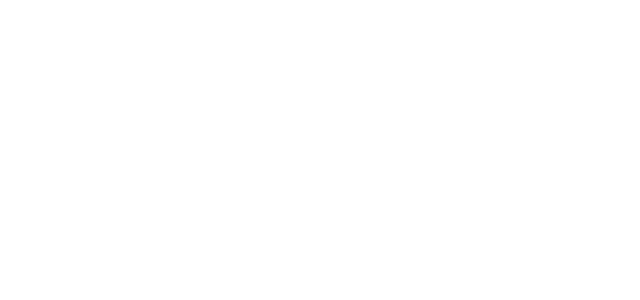
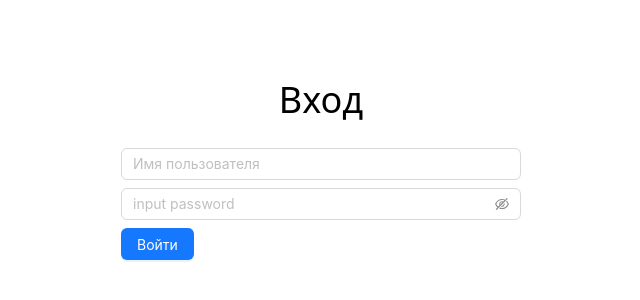
Before and after one commit to yakovlev05/web-messenger, a React (Vite) app in the folder web-messenger-client/: page /login in a window 1280 px wide. Before the commit this address had no page. Shown: the part 230-530 px from the top of the page, without its empty margins (319-959 px from the left). Built offline with nearby package versions, Linux system fonts and the light colour scheme.

Commit message:
add LoginPage

```diff
--- a/web-messenger-client/package.json
+++ b/web-messenger-client/package.json
@@ -10,6 +10,7 @@
     "preview": "vite preview"
   },
   "dependencies": {
+    "@ant-design/icons": "^5.4.0",
     "antd": "^5.19.3",
     "react": "^18.3.1",
     "react-dom": "^18.3.1",
--- a/web-messenger-client/src/App.tsx
+++ b/web-messenger-client/src/App.tsx
@@ -1,4 +1,5 @@
 import {BrowserRouter, Route, Routes} from "react-router-dom";
+import LoginPage from "./pages/login";
 
 function App() {
     return (
@@ -10,6 +11,7 @@
                             <h1>В разработке</h1>
                         </>
                     }/>
+                    <Route path="/login" element={<LoginPage/>}/>
                 </Routes>
             </main>
         </BrowserRouter>
--- a/web-messenger-client/src/output.css
+++ b/web-messenger-client/src/output.css
@@ -554,9 +554,119 @@
   --tw-contain-style:  ;
 }
 
+.visible {
+  visibility: visible;
+}
+
+.m-3 {
+  margin: 0.75rem;
+}
+
+.mx-3 {
+  margin-left: 0.75rem;
+  margin-right: 0.75rem;
+}
+
+.mb-7 {
+  margin-bottom: 1.75rem;
+}
+
+.mb-2\.5 {
+  margin-bottom: 0.625rem;
+}
+
+.mb-3\.5 {
+  margin-bottom: 0.875rem;
+}
+
+.ml-auto {
+  margin-left: auto;
+}
+
+.box-border {
+  box-sizing: border-box;
+}
+
+.block {
+  display: block;
+}
+
+.flex {
+  display: flex;
+}
+
+.size-1 {
+  width: 0.25rem;
+  height: 0.25rem;
+}
+
+.size-1\/4 {
+  width: 25%;
+  height: 25%;
+}
+
+.size-auto {
+  width: auto;
+  height: auto;
+}
+
+.min-h-screen {
+  min-height: 100vh;
+}
+
+.w-full {
+  width: 100%;
+}
+
+.max-w-96 {
+  max-width: 24rem;
+}
+
+.max-w-\[400px\] {
+  max-width: 400px;
+}
+
+.flex-col {
+  flex-direction: column;
+}
+
+.items-center {
+  align-items: center;
+}
+
+.justify-center {
+  justify-content: center;
+}
+
+.self-center {
+  align-self: center;
+}
+
+.justify-self-center {
+  justify-self: center;
+}
+
+.bg-gray-200 {
+  --tw-bg-opacity: 1;
+  background-color: rgb(229 231 235 / var(--tw-bg-opacity));
+}
+
+.bg-inherit {
+  background-color: inherit;
+}
+
+.p-0 {
+  padding: 0px;
+}
+
 .text-3xl {
   font-size: 1.875rem;
   line-height: 2.25rem;
+}
+
+.text-4xl {
+  font-size: 2.25rem;
+  line-height: 2.5rem;
 }
 
 .font-bold {
@@ -566,3 +676,9 @@
 .underline {
   text-decoration-line: underline;
 }
+
+.backdrop-grayscale {
+  --tw-backdrop-grayscale: grayscale(100%);
+  -webkit-backdrop-filter: var(--tw-backdrop-blur) var(--tw-backdrop-brightness) var(--tw-backdrop-contrast) var(--tw-backdrop-grayscale) var(--tw-backdrop-hue-rotate) var(--tw-backdrop-invert) var(--tw-backdrop-opacity) var(--tw-backdrop-saturate) var(--tw-backdrop-sepia);
+  backdrop-filter: var(--tw-backdrop-blur) var(--tw-backdrop-brightness) var(--tw-backdrop-contrast) var(--tw-backdrop-grayscale) var(--tw-backdrop-hue-rotate) var(--tw-backdrop-invert) var(--tw-backdrop-opacity) var(--tw-backdrop-saturate) var(--tw-backdrop-sepia);
+}
--- /dev/null
+++ b/web-messenger-client/src/pages/login/index.tsx
@@ -0,0 +1,28 @@
+import {Button, Input, Space} from 'antd';
+import {EyeInvisibleOutlined, EyeTwoTone} from "@ant-design/icons";
+
+const LoginPage = () => {
+    return (
+        <div className="flex items-center justify-center flex-col min-h-screen mx-3">
+            <h1 className="text-4xl mb-7">Вход</h1>
+            <Space direction="vertical" className="w-full max-w-[400px]">
+                <Input
+                    placeholder="Имя пользователя"
+                    className=""
+                />
+
+                <Input.Password
+                    placeholder="input password"
+                    iconRender={(visible) => (visible ? <EyeTwoTone/> : <EyeInvisibleOutlined/>)}
+                />
+
+                <Button type="primary"
+                        loading={false}>
+                    Войти
+                </Button>
+            </Space>
+        </div>
+    )
+}
+
+export default LoginPage;
```
Also changed, not shown: 1 other file (tests, documents, lock files or other folders).
